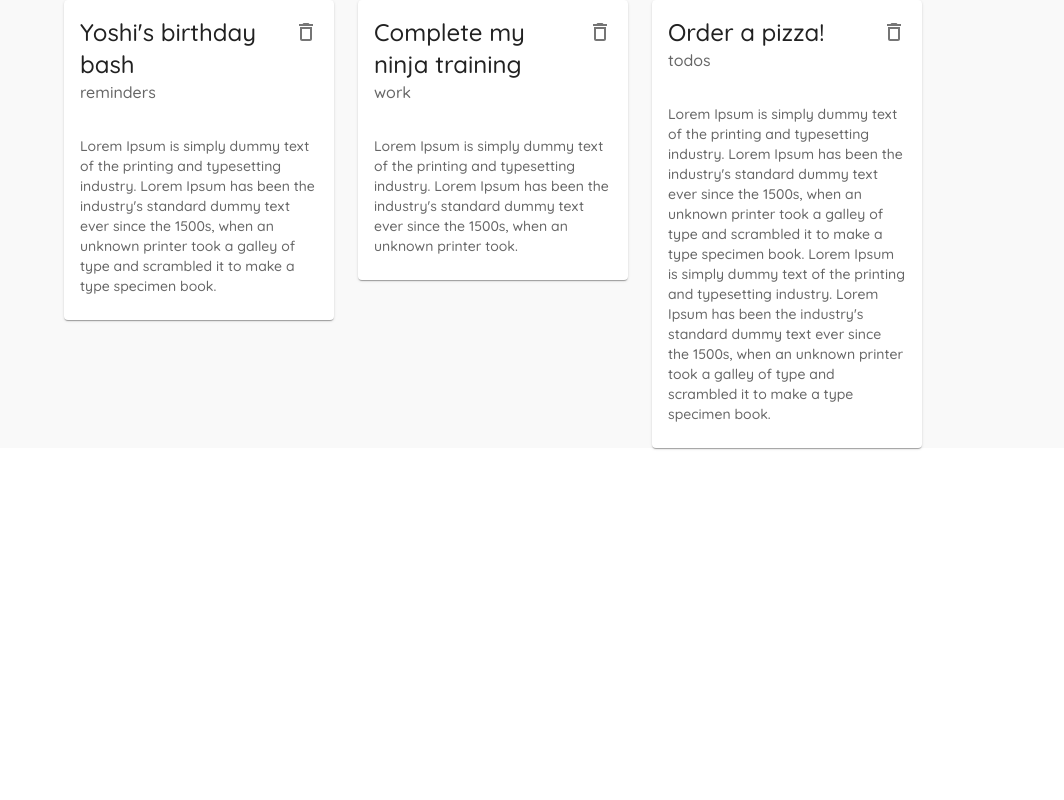
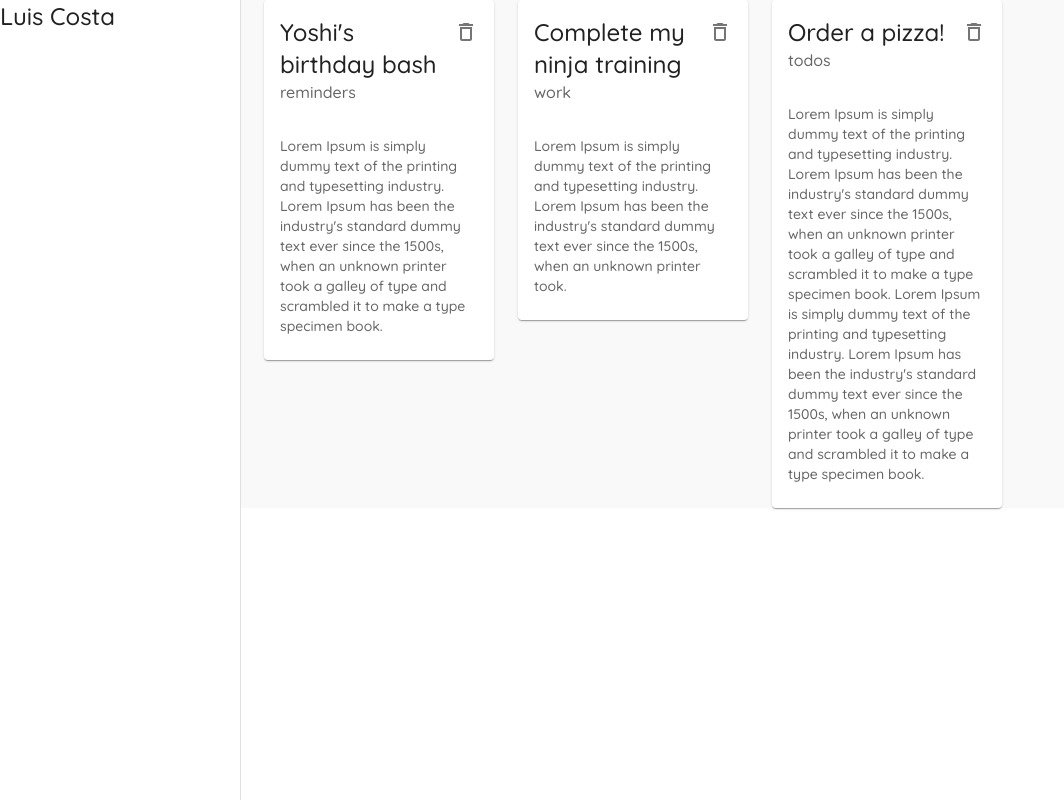
Before and after one commit to luisgcosta-runtimerev/Material-UI-Tutorial, a React (Create React App) app: page / in a window 1280 px wide. Shown: the whole page, without its empty margins (0-1064 px from the left). Built offline with nearby package versions, Linux system fonts and the light colour scheme; data requests are answered from the project's data file.

Commit message:
Permanent Drawer

```diff
--- a/src/components/Layout.js
+++ b/src/components/Layout.js
@@ -1,11 +1,23 @@
 import React from 'react';
 import PropType from 'prop-types';
 import { makeStyles } from '@mui/styles';
+import { Drawer, Typography } from '@mui/material';
+
+const drawerWidth = 240;
 
 const useStyles = makeStyles({
+  root: {
+    display: 'flex',
+  },
   page: {
     background: '#f9f9f9',
     width: '100%',
+  },
+  drawer: {
+    width: drawerWidth,
+  },
+  drawerPaper: {
+    width: drawerWidth,
   },
 });
 
@@ -13,10 +25,22 @@
   const classes = useStyles();
 
   return (
-    <div>
+    <div className={classes.root}>
       {/* app navbar */}
 
       {/* side drawer */}
+      <Drawer
+        className={classes.drawer}
+        variant="permanent"
+        anchor="left"
+        classes={{ paper: classes.drawerPaper }}
+      >
+        <div>
+          <Typography variant="h5">
+            Luis Costa
+          </Typography>
+        </div>
+      </Drawer>
 
       {/* app body */}
       <div className={classes.page}>
```
